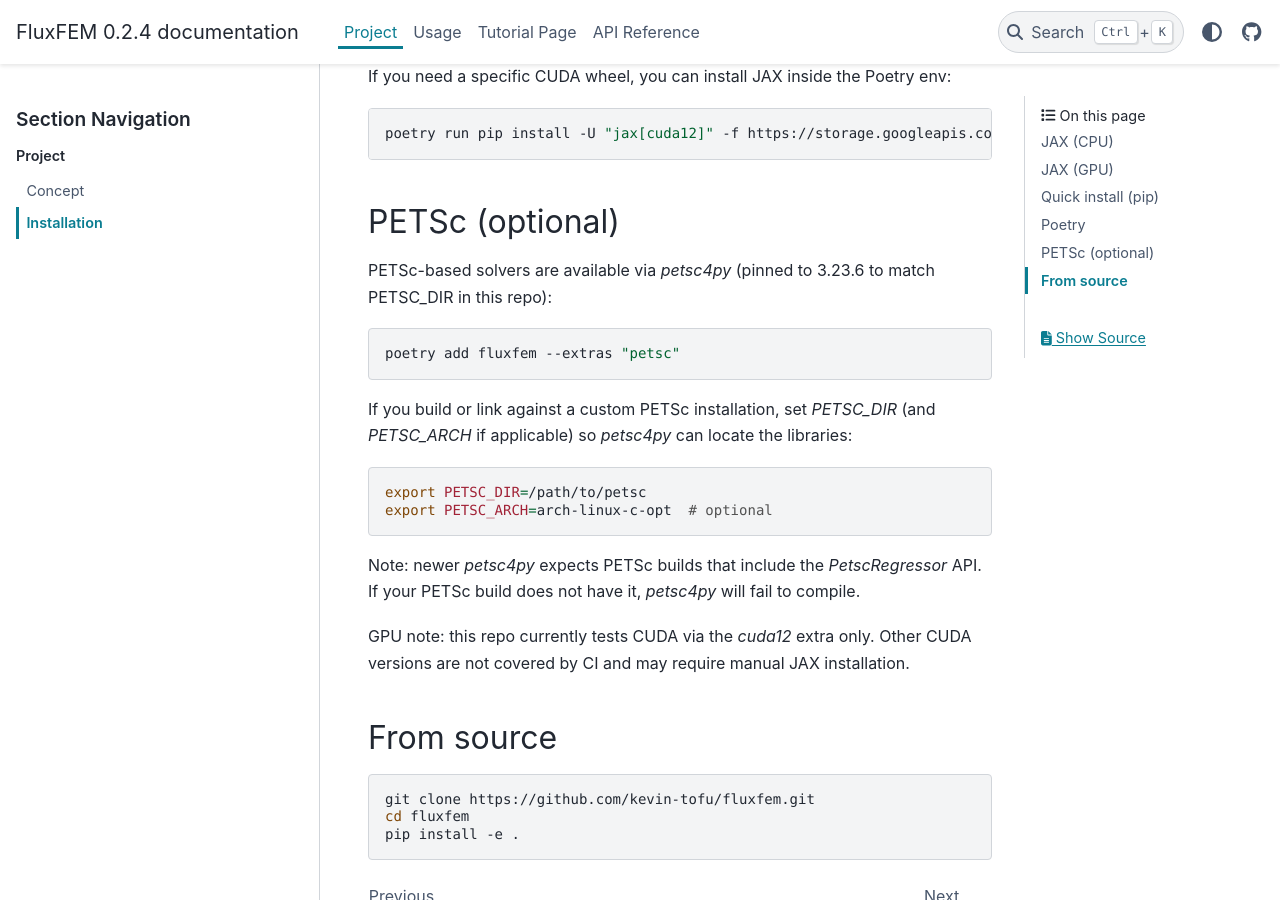
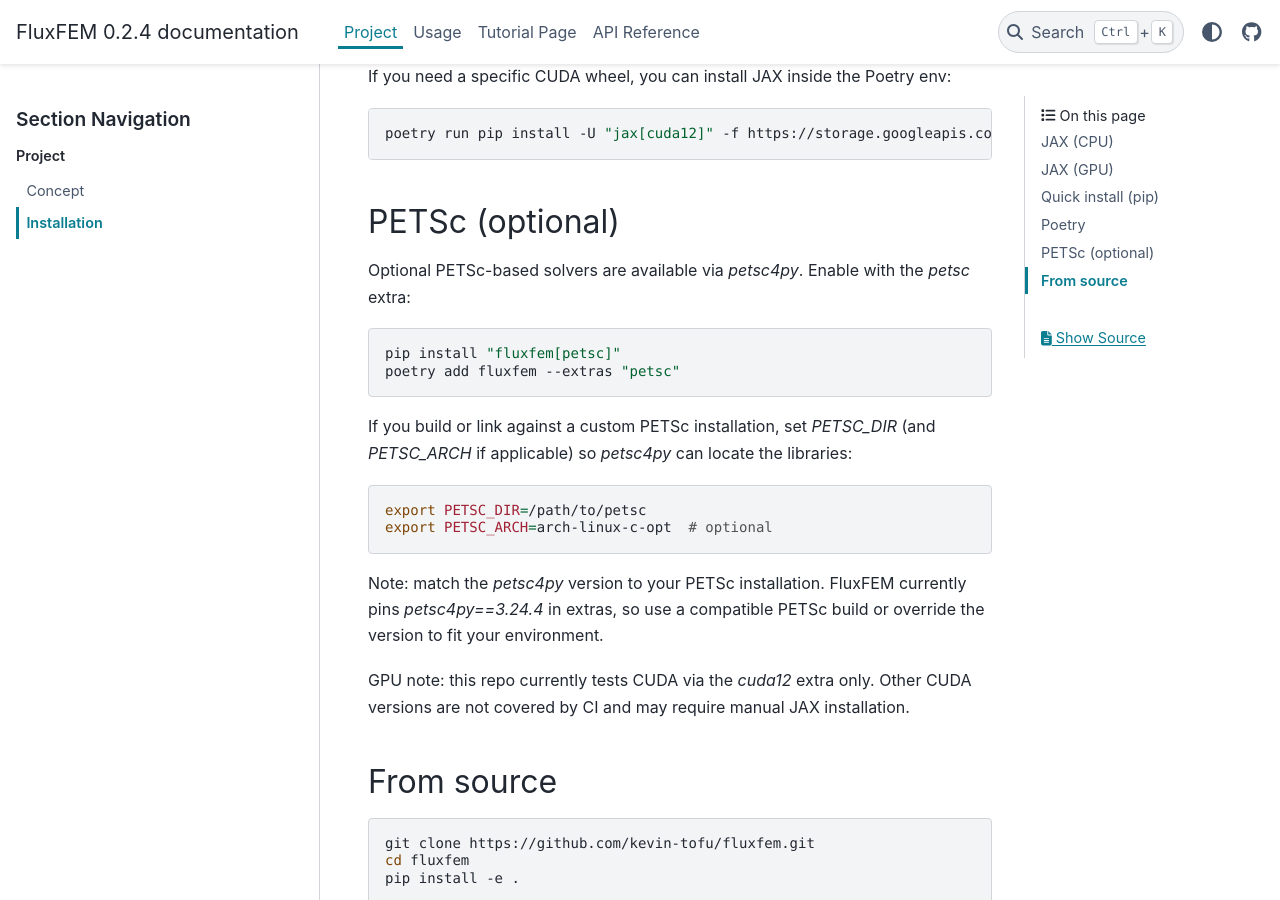
Before and after one commit to kevin-tofu/fluxfem, a Sphinx documentation site: the page built from docs/source/installation.rst, in a window 1280 px wide and 900 px high, scrolled down 1007 px. Built offline with Sphinx 7.4.7 and the PyData theme 0.15.4, drawn with Linux system fonts in a browser that asks for light colours.

Commit message:
changed discription for petsc4py in docs

```diff
--- a/docs/source/installation.rst
+++ b/docs/source/installation.rst
@@ -50,11 +50,12 @@
 PETSc (optional)
 ----------------
 
-PETSc-based solvers are available via `petsc4py` (pinned to 3.23.6 to match
-PETSC_DIR in this repo):
+Optional PETSc-based solvers are available via `petsc4py`.
+Enable with the `petsc` extra:
 
 .. code-block:: bash
 
+   pip install "fluxfem[petsc]"
    poetry add fluxfem --extras "petsc"
 
 If you build or link against a custom PETSc installation, set `PETSC_DIR`
@@ -65,8 +66,9 @@
    export PETSC_DIR=/path/to/petsc
    export PETSC_ARCH=arch-linux-c-opt  # optional
 
-Note: newer `petsc4py` expects PETSc builds that include the `PetscRegressor`
-API. If your PETSc build does not have it, `petsc4py` will fail to compile.
+Note: match the `petsc4py` version to your PETSc installation.
+FluxFEM currently pins `petsc4py==3.24.4` in extras, so use a compatible PETSc
+build or override the version to fit your environment.
 
 GPU note: this repo currently tests CUDA via the `cuda12` extra only. Other
 CUDA versions are not covered by CI and may require manual JAX installation.
```
